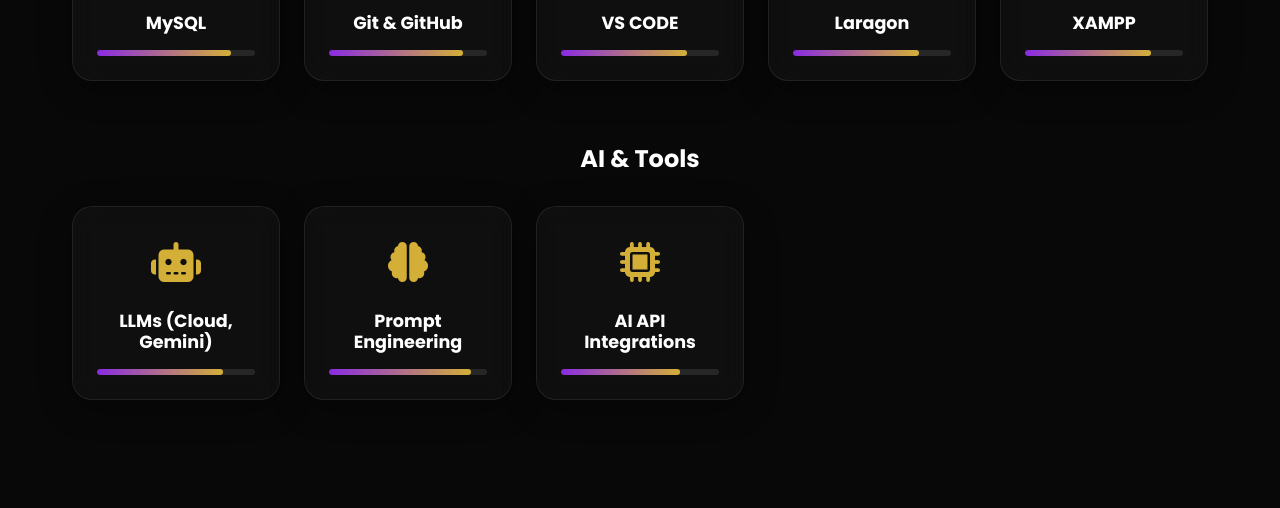
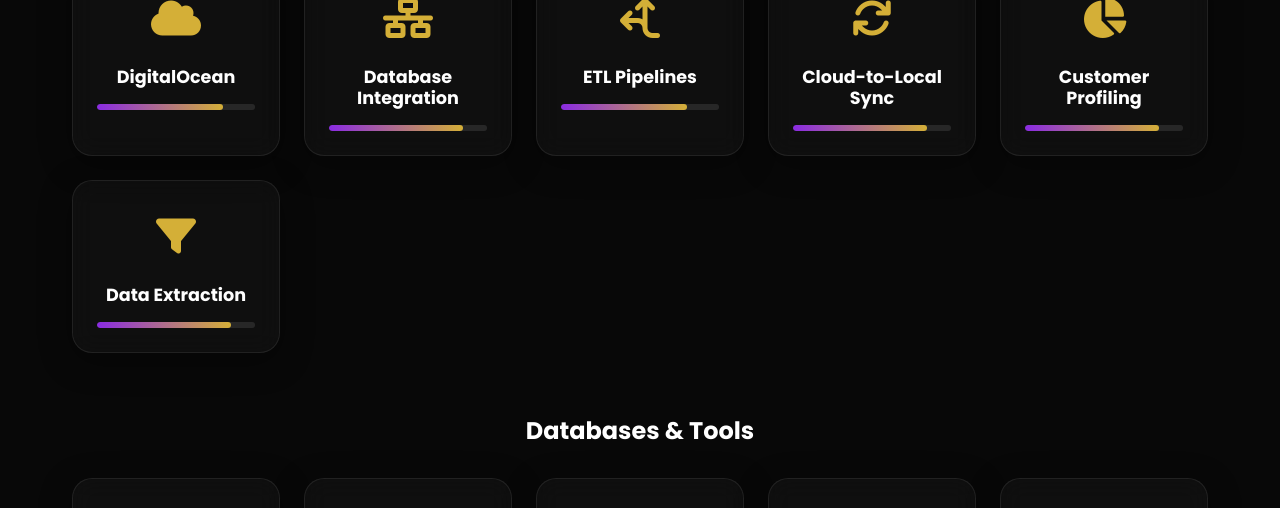
Before and after one commit to fakiah03/fakiah03.github.io, a plain HTML site: page index.html in a window 1280 px wide. Shown: the part 2517-3025 px from the top of the page. Drawn offline with nearby package versions, Linux system fonts and the light colour scheme.

Commit message:
Update portfolio: Add Data Engineering skills and IT Data Analyst Assistant internship experience at ADDAR GLOBAL SDN BHD

```diff
--- a/index.html
+++ b/index.html
@@ -137,7 +137,7 @@
                     <div class="about-card glass-card" data-aos="fade-up" data-aos-delay="100">
                         <div class="about-text">
                             <h3>Biography</h3>
-                            <p>Detail-oriented Computer Science Diploma student with proven academic project experience in full-stack web development (PHP, JavaScript, HTML/CSS, MySQL) and Object-Oriented Programming (Java). Adept at translating user requirements into functional software systems and structured documentation (SRS). Seeking a Computer Science internship to apply my technical skills, gain industry experience, and learn from a professional IT team.</p>
+                            <p>Detail-oriented Computer Science Diploma student with a strong foundation in software development, web technologies, database management, Object-Oriented Programming (OOP), and problem-solving. Hands-on experience developing academic projects using PHP, MySQL, Java, C++, HTML, CSS, and JavaScript. Quick to learn new technologies, adaptable to collaborative environments, and eager to apply technical knowledge to real-world IT projects. Seeking an internship opportunity in Software developer, Data Analytics, Computer Science or Information Technology to gain industry experience, contribute to organizational goals, and further develop professional and technical skills.</p>
                             <ul class="about-list">
                                 <li><strong>Location:</strong> Rantau Panjang, Kelantan</li>
                                 <li><strong>Status:</strong> Available for Internship <br> <strong>Period:</strong> 7 September 2026 - 19 February 2027</li>
@@ -192,6 +192,43 @@
                                 <div class="skill-icon"><i class="fa-brands fa-cplusplus"></i></div>
                                 <h4>C++</h4>
                                 <div class="progress-wrap"><div class="progress-bar" style="width: 70%;"></div></div>
+                            </div>
+                        </div>
+                    </div>
+
+                    <!-- Data Engineering & Cloud -->
+                    <div class="skill-category" data-aos="fade-up" data-aos-delay="200">
+                        <h3 class="category-title">Data Engineering & Cloud</h3>
+                        <div class="skills-grid">
+                            <div class="skill-card glass-card" data-tilt>
+                                <div class="skill-icon"><i class="fa-solid fa-cloud"></i></div>
+                                <h4>DigitalOcean</h4>
+                                <div class="progress-wrap"><div class="progress-bar" style="width: 80%;"></div></div>
+                            </div>
+                            <div class="skill-card glass-card" data-tilt>
+                                <div class="skill-icon"><i class="fa-solid fa-network-wired"></i></div>
+                                <h4>Database Integration</h4>
+                                <div class="progress-wrap"><div class="progress-bar" style="width: 85%;"></div></div>
+                            </div>
+                            <div class="skill-card glass-card" data-tilt>
+                                <div class="skill-icon"><i class="fa-solid fa-arrows-split-up-and-left"></i></div>
+                                <h4>ETL Pipelines</h4>
+                                <div class="progress-wrap"><div class="progress-bar" style="width: 80%;"></div></div>
+                            </div>
+                            <div class="skill-card glass-card" data-tilt>
+                                <div class="skill-icon"><i class="fa-solid fa-arrows-rotate"></i></div>
+                                <h4>Cloud-to-Local Sync</h4>
+                                <div class="progress-wrap"><div class="progress-bar" style="width: 85%;"></div></div>
+                            </div>
+                            <div class="skill-card glass-card" data-tilt>
+                                <div class="skill-icon"><i class="fa-solid fa-chart-pie"></i></div>
+                                <h4>Customer Profiling</h4>
+                                <div class="progress-wrap"><div class="progress-bar" style="width: 85%;"></div></div>
+                            </div>
+                            <div class="skill-card glass-card" data-tilt>
+                                <div class="skill-icon"><i class="fa-solid fa-filter"></i></div>
+                                <h4>Data Extraction</h4>
+                                <div class="progress-wrap"><div class="progress-bar" style="width: 85%;"></div></div>
                             </div>
                         </div>
                     </div>
@@ -813,12 +850,36 @@
         <section id="experience" class="experience section-padding">
             <div class="container">
                 <div class="section-header" data-aos="fade-up">
-                    <h2 class="section-title">Leadership & <span class="accent-text">Activities</span></h2>
+                    <h2 class="section-title">Experience & <span class="accent-text">Activities</span></h2>
                     <div class="section-divider"></div>
                 </div>
 
                 <div class="timeline">
+                    <!-- IT Data Analyst Assistant (Internship) -->
                     <div class="timeline-item" data-aos="fade-up">
+                        <div class="timeline-icon"><i class="fa-solid fa-chart-line"></i></div>
+                        <div class="timeline-content glass-card">
+                            <span class="timeline-date">Internship</span>
+                            <h3>IT Data Analyst Assistant (Intern)</h3>
+                            <h4 style="color: var(--accent-gold); font-size: 1.05rem; margin-top: 0.3rem; margin-bottom: 0.6rem; font-weight: 500;">
+                                <i class="fa-solid fa-building" style="margin-right: 6px; font-size: 0.95rem;"></i>ADDAR GLOBAL SDN BHD
+                            </h4>
+                            <ul style="margin-top: 0.8rem; padding-left: 1.2rem; line-height: 1.6; color: var(--text-muted);">
+                                <li style="margin-bottom: 0.5rem;"><strong style="color: var(--text-light);">Architected a secure database integration pipeline</strong> connecting DigitalOcean cloud infrastructure with a localhost MySQL environment to power an in-house CRM system.</li>
+                                <li style="margin-bottom: 0.5rem;"><strong style="color: var(--text-light);">Developed custom ETL (Extract, Transform, Load) processes</strong> to selectively pull and synchronize specific order reports and customer transaction histories.</li>
+                                <li><strong style="color: var(--text-light);">Engineered dynamic customer profiling logic</strong> by aggregating raw order data, enabling the marketing team to execute highly targeted CRM campaigns based on purchasing behavior.</li>
+                            </ul>
+                            <div class="tech-tags mt-3">
+                                <span>DigitalOcean</span>
+                                <span>MySQL</span>
+                                <span>ETL</span>
+                                <span>Database Integration</span>
+                                <span>CRM</span>
+                            </div>
+                        </div>
+                    </div>
+
+                    <div class="timeline-item" data-aos="fade-up" data-aos-delay="100">
                         <div class="timeline-icon"><i class="fa-solid fa-users"></i></div>
                         <div class="timeline-content glass-card">
                             <span class="timeline-date">Member</span>
```
Also changed, not shown: 1 other file.
